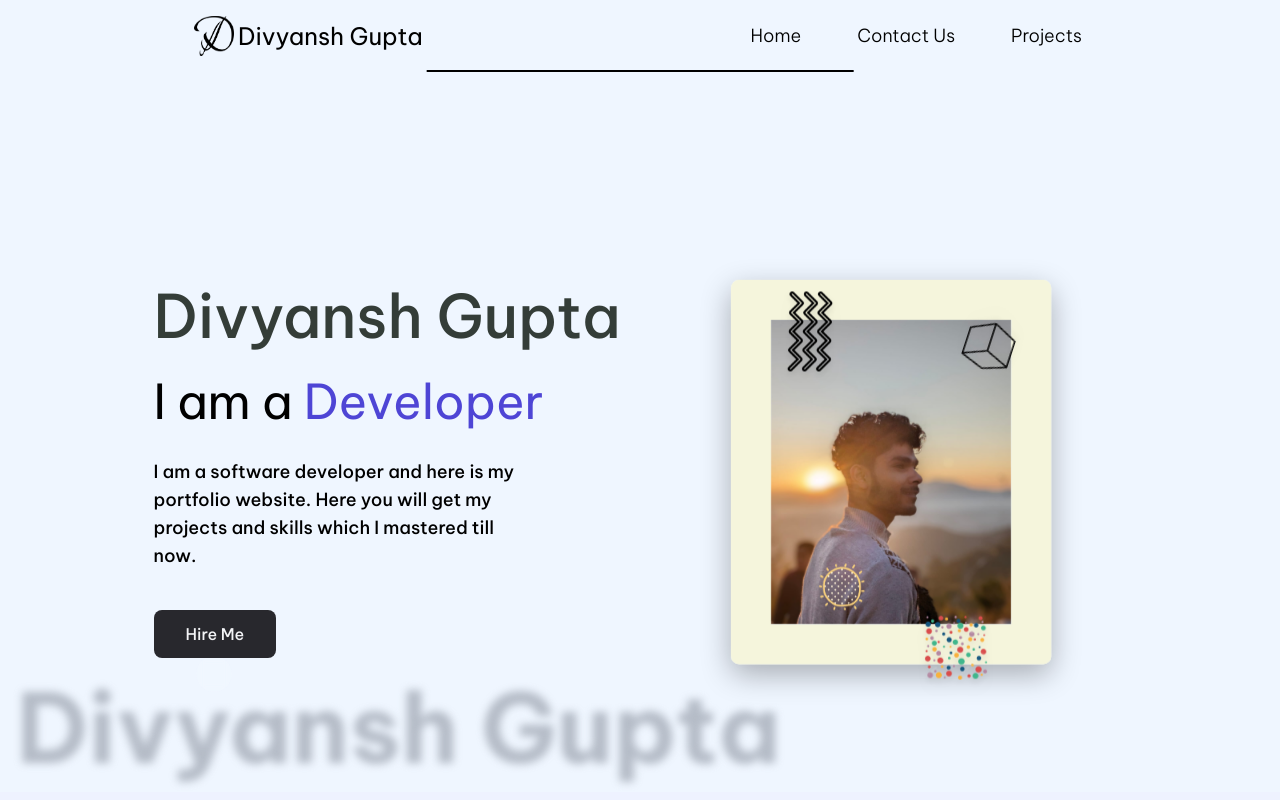
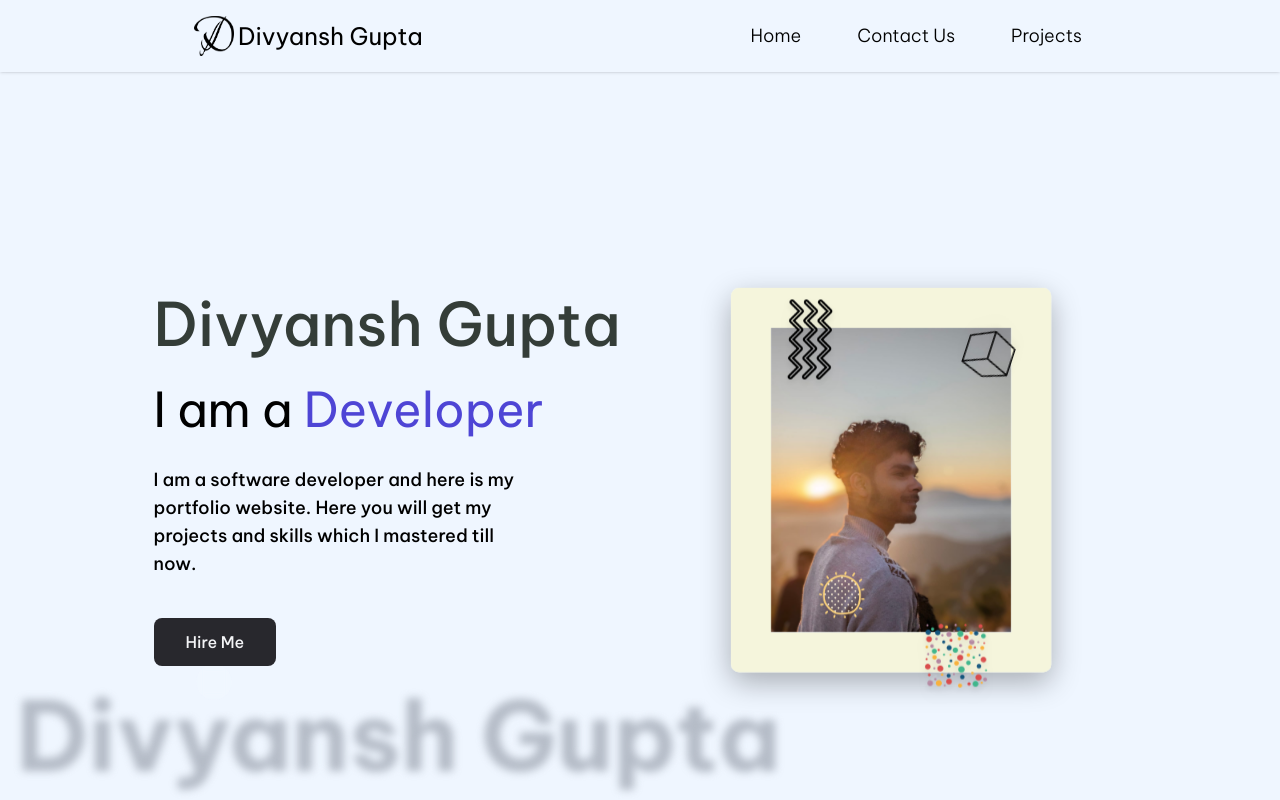
Before and after one commit to ShreedharDynamicCraft/MyPortfolio, a React (Create React App) app: page / in a window 1280 px wide. Shown: the top 800 px of the page. Built offline with nearby package versions, Linux system fonts and the light colour scheme.

Commit message:
made navbar fixed

```diff
--- a/src/components/common/navbar.jsx
+++ b/src/components/common/navbar.jsx
@@ -2,8 +2,9 @@ import LetterD from '../../assets/letterD.png'
 
 const Navbar = () => {
   return (
-    <div className="relative w-full">
+    <>
       {/* Navbar */}
+      <div className="fixed top-0 left-0 w-full z-50 bg-blue-50 shadow">
         <nav className="flex flex-col md:flex-row justify-around items-center px-4 md:px-8 py-4 w-full">
           <div className="flex items-center text-xl md:text-2xl font-normal mb-4 md:mb-0">
             <img src={LetterD} alt="D" className="bg-blue-50 w-10 h-10 mr-1" />
@@ -23,8 +24,12 @@ const Navbar = () => {
         </nav>
 
         {/* Bottom line centered */}
-      <div className="absolute bottom-0 left-1/2 transform -translate-x-1/2 w-1/3 border-b-2 border-black"></div>
+        {/* <div className="absolute bottom-0 left-1/2 transform -translate-x-1/2 w-1/3 border-b-2 border-black"></div> */}
       </div>
+
+      {/* Spacer so content doesn't hide behind navbar */}
+      <div className="h-20"></div>
+    </>
   )
 }
 
```
Lines whose indentation alone changed are shown as unchanged.
